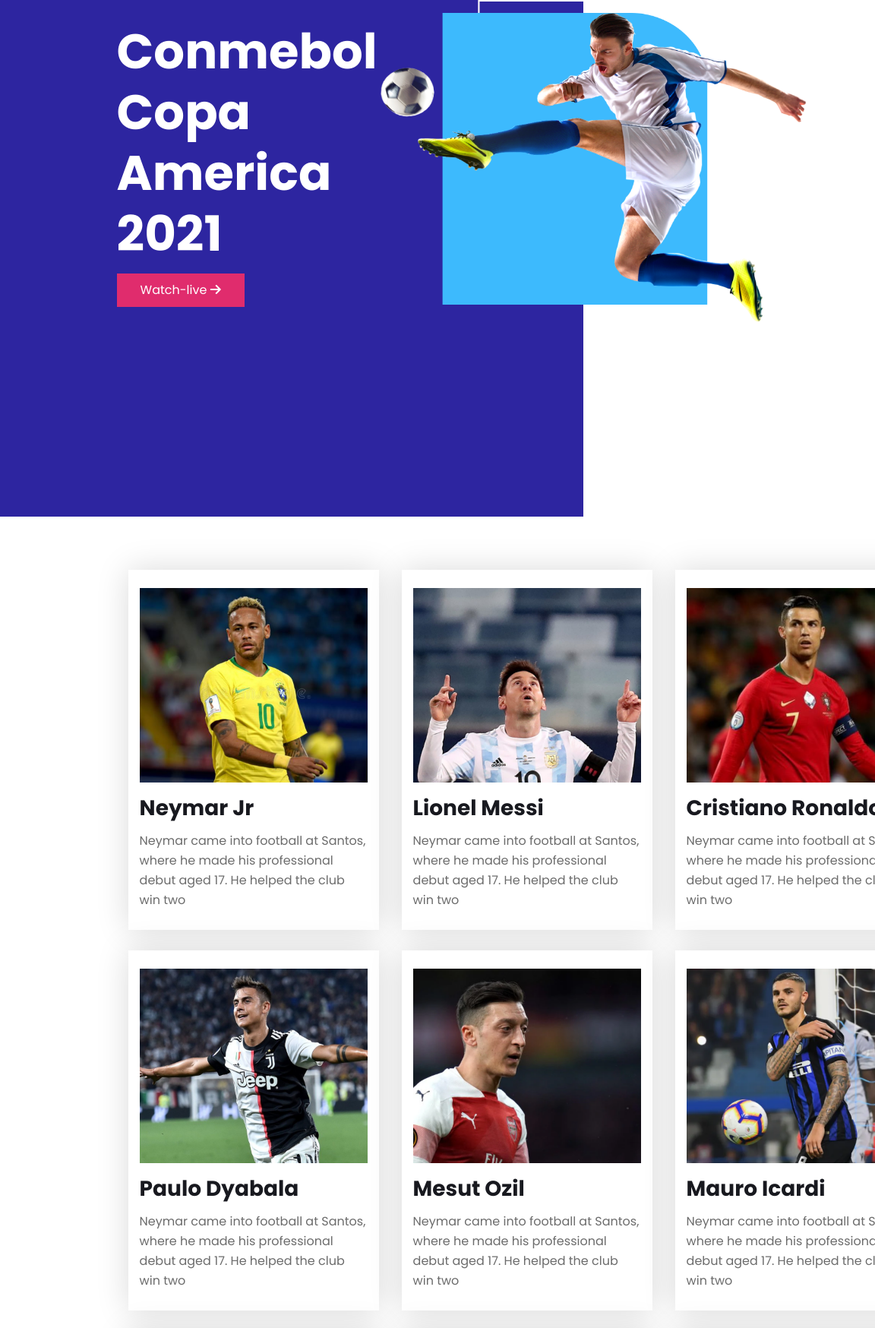
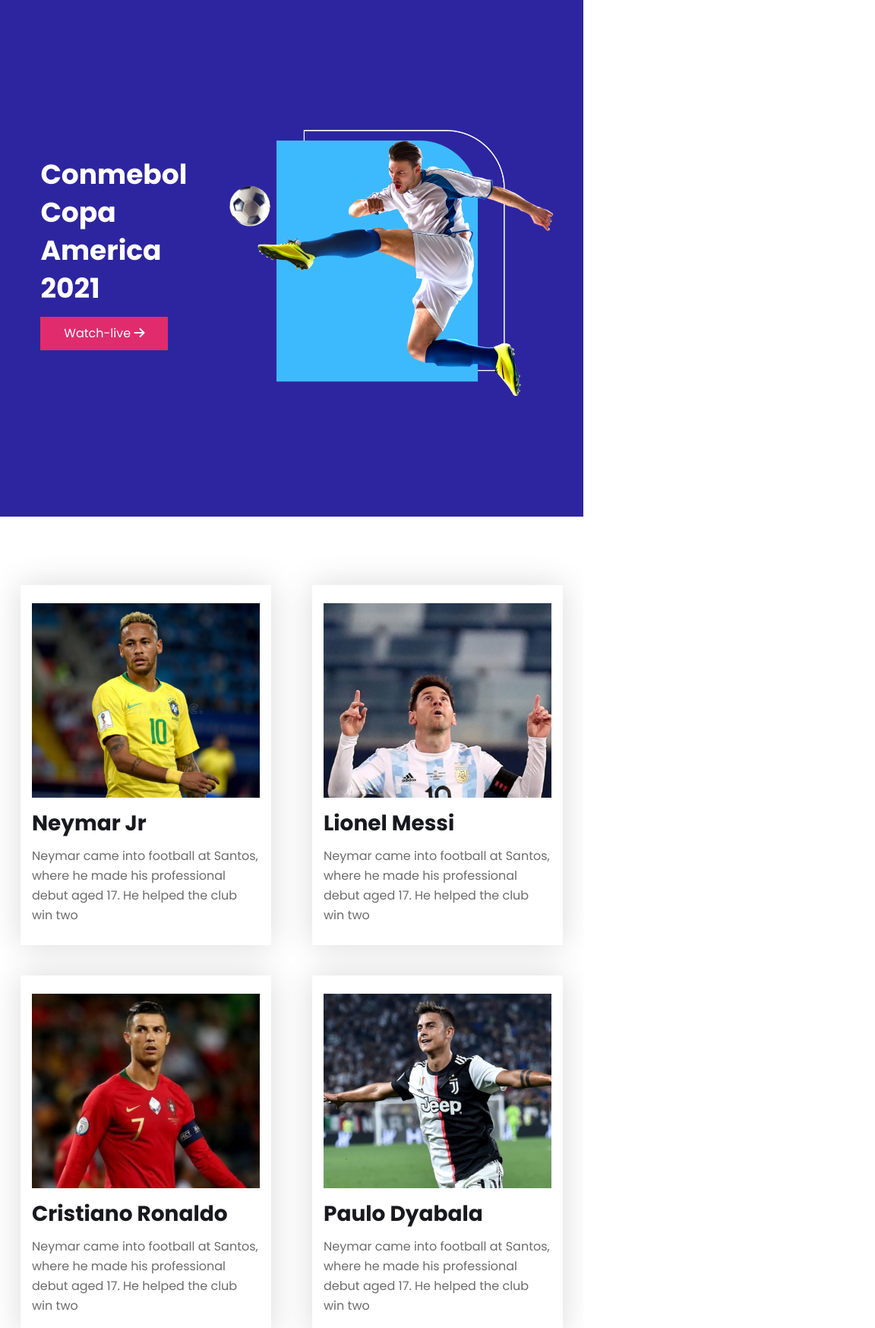
Before and after one commit to hossainahmed359/Responsive-webpage, a plain HTML site: page index.html in a window 768 px wide. Shown: the top 1748 px of the page at 76% size, 1152 px wide, since content can reach past the window. Drawn offline with Linux system fonts and the light colour scheme.

Commit message:
Tablet-mode completed

```diff
--- a/styles/style.css
+++ b/styles/style.css
@@ -92,9 +92,10 @@ header,main,footer{
     display: flex;
     flex-direction: column;
     align-items: center;
-    margin-bottom: 27px;
+    margin: 20px auto;
+    /* margin-bottom: 27px;
     margin-left: 15px;
-    margin-right: 15px;
+    margin-right: 15px; */
     box-shadow: 0px 0px 40px rgba(0, 0, 0, 0.15);
     background-color: #ffffff;
 
@@ -299,10 +300,9 @@ Another Section > Highlights
         justify-content: center;
         margin-bottom: 158px;
     }
-    .left-item .highlight-text-item h1{
+    .highlights.left-item .highlight-text-item h1{
         font-size: 30px;
         line-height: 60px;
-
         color: #0A0826;
     }
 
@@ -324,3 +324,97 @@ Another Section > Highlights
 
     }
 }
+
+/*---------------
+    Tablet-mode
+ ---------------*/
+ @media only screen and (min-width:688px) and (max-width:992px){
+    .container{
+        width: 100%;
+    }
+
+    /* BANNER */
+    .banner{
+        height: 695px;
+        align-items: center;
+        justify-content: space-evenly;
+    }
+    .banner .left-item{
+        margin-left: 5%;
+    }
+    .left-item .text-item {
+        display: flex;
+        flex-direction: column;
+        margin-left: 15px;
+        margin-right: 15px;
+        margin-bottom: 30px;
+    }
+    .left-item .text-item h1{
+        font-family: 'Poppins', sans-serif;
+        font-style: normal;
+        font-weight: bold;
+        font-size: 36px;
+        line-height: 50px;
+        color: #FFFFFF;
+    }
+    .right-item .image-item img{
+        width: 329px;
+        height: 259.17px;
+    }
+    /* Players */
+    .players{
+        display: grid;
+        grid-template-columns: repeat(2,1fr);
+        margin-bottom: 165px;
+
+    }
+    .box{
+        margin: 20px auto;
+    }
+    /* Highlights */
+    .highlights{
+        flex-direction: column;
+        align-items: center;
+        justify-content: center;
+        margin-bottom: 158px;
+    }
+    .left-item .highlight-text-item{
+        margin-left:8%;
+        width: 85%;
+        margin-bottom:30px
+    }
+    .left-item .highlight-text-item h1{
+        font-size: 30px;
+        line-height: 60px;
+        color: #0A0826;
+    }
+    .image-item{
+        display: flex;
+        flex-direction: column;
+        align-items: center;
+    }
+    .right-item .image-item img{
+        width: 85%;
+        height: 85%;
+    }
+
+
+    /* Partners */
+
+    .partner-items{
+        display: grid;
+        grid-template-columns: repeat(5,1fr);
+    }
+    /* FOOTER */
+    .logo-item{
+        display: flex;
+        flex-direction: column;
+        align-items: center;
+        margin-bottom: 30px;
+    }
+    .logo-item img{
+        width: 65%;
+
+    }
+
+ }
```
